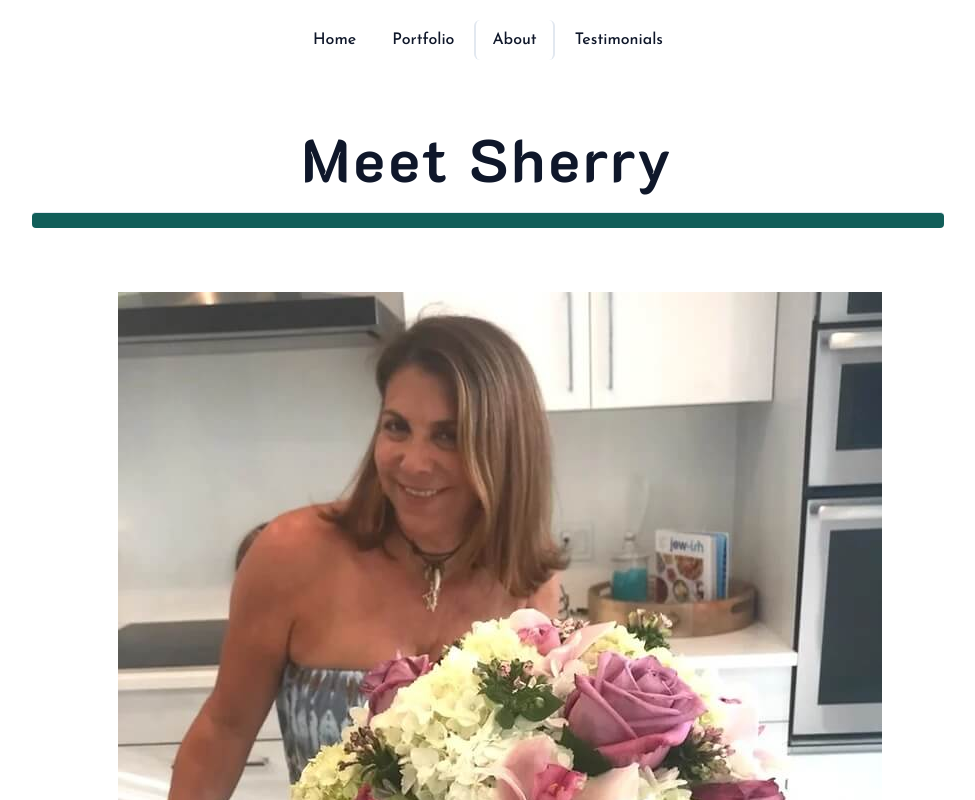
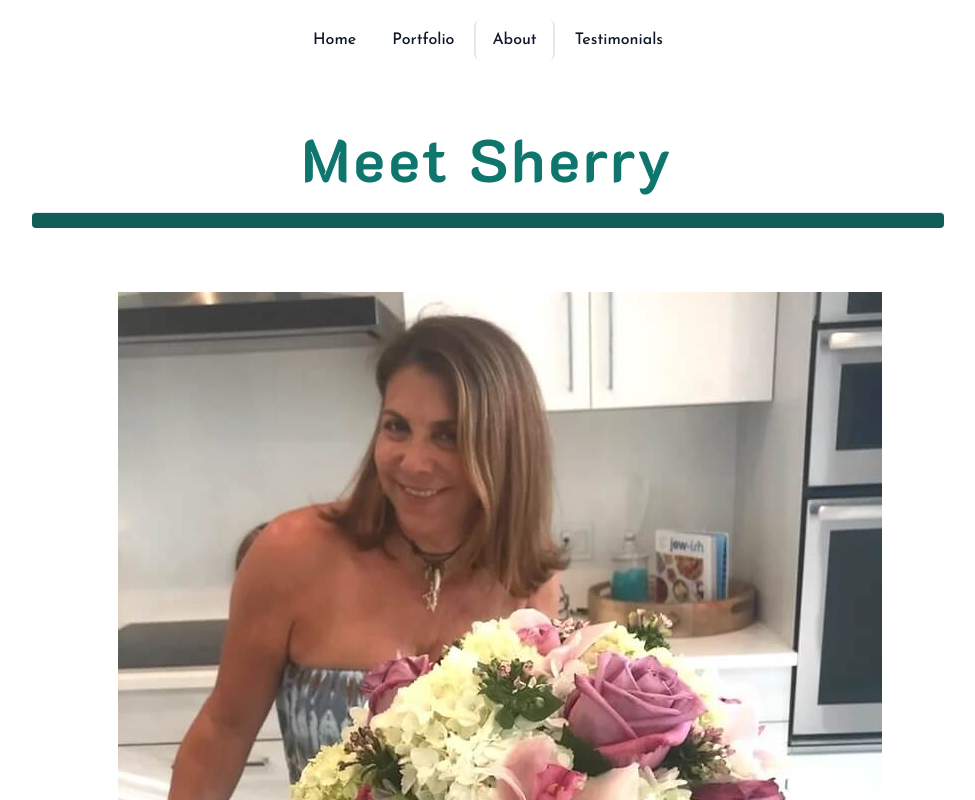
Before and after one commit to pbortnick/sbdesigns, a Next.js app: page /about in a window 1280 px wide. Shown: the top 800 px of the page, without its empty margins (152-1127 px from the left). Built offline with nearby package versions, Linux system fonts and the light colour scheme.

Commit message:
edit about page title

```diff
--- a/app/about/page.tsx
+++ b/app/about/page.tsx
@@ -28,10 +28,10 @@ export default function About() {
       <MainNav />
       <Container className="py-12">
         <div className="grid gap-6 pb-8">
-          <h1 className="mx-auto text-center font-k2d text-6xl tracking-wider">
+				<h1 className="mx-auto text-center font-k2d text-4xl md:text-6xl tracking-wider text-teal-700">
             Meet Sherry
           </h1>
-					<hr className="mx-auto h-2 md:h-4 w-3/4 bg-teal-800 rounded" />
+          <hr className="mx-auto h-2 md:h-4 w-3/4 bg-teal-800 rounded" />
           <div className="flex flex-col py-10">
             <div className="mx-auto pl-6">
               <Image
```
